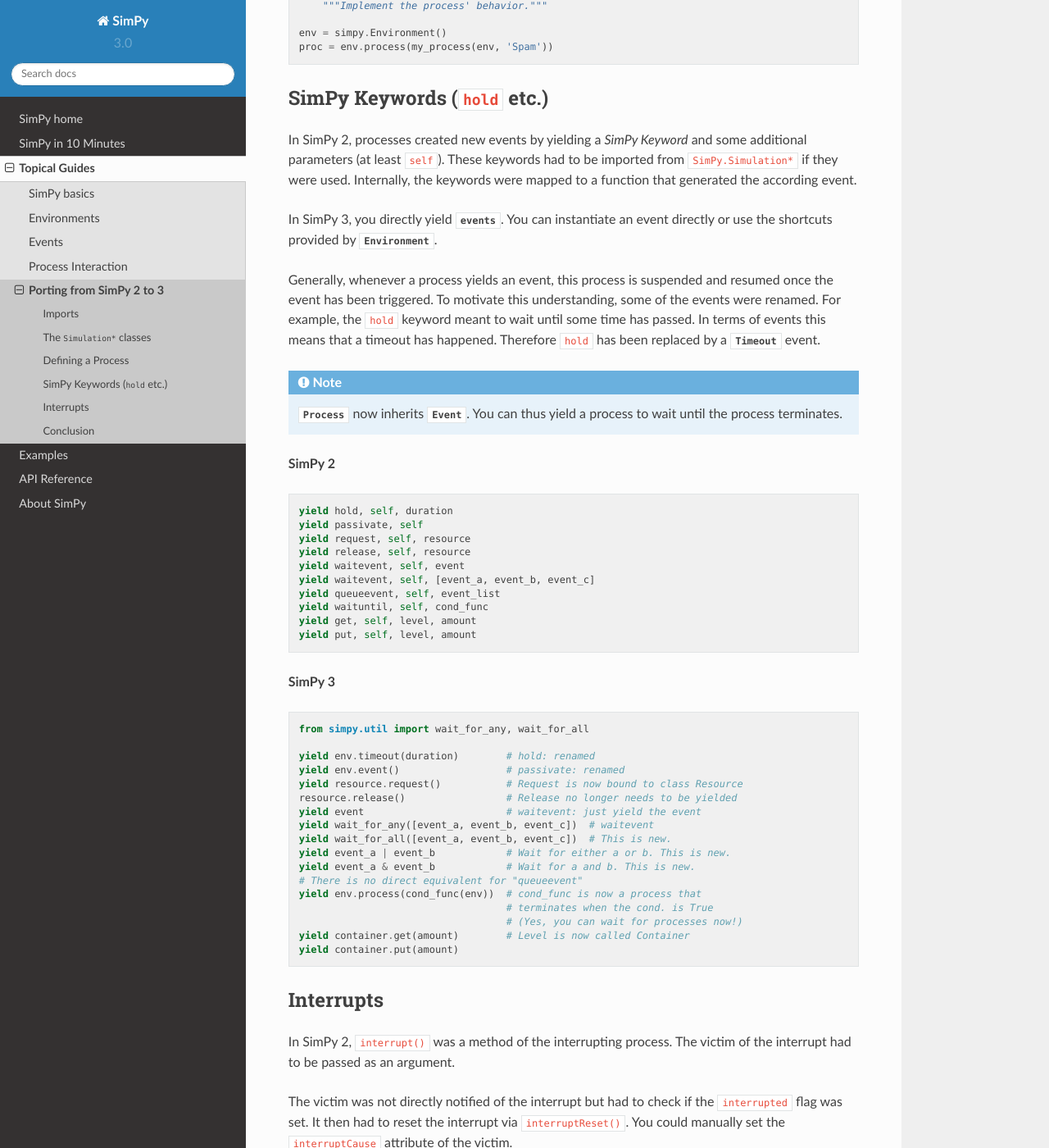
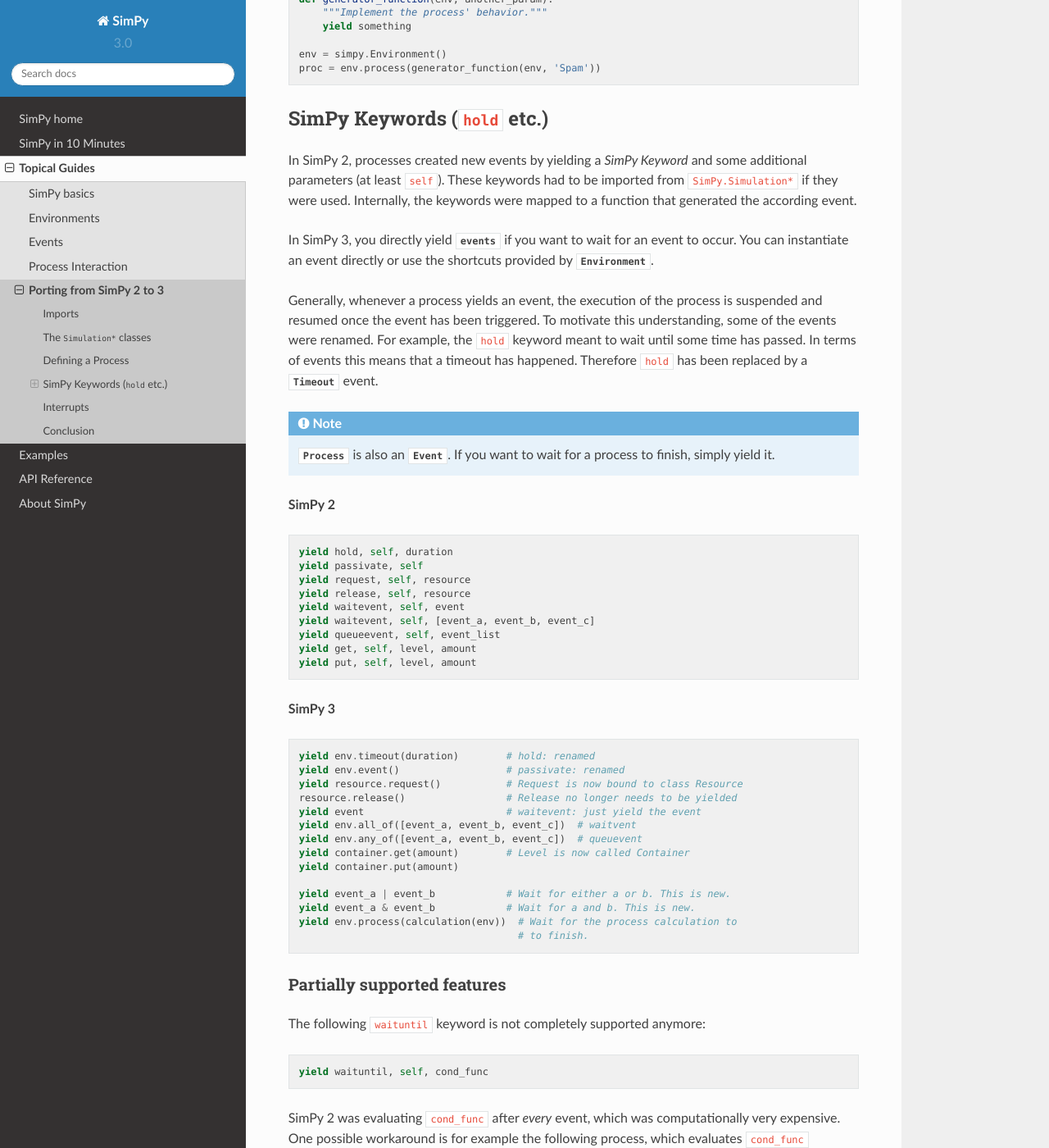
Before and after one commit to cristiklein/simpy, a Sphinx documentation site: the page built from docs/topical_guides/porting_from_simpy2.rst, in a window 1280 px wide and 1400 px high, scrolled down 2919 px. Shown: the whole window at 82% size. Built offline with Sphinx 7.4.7 and the Read the Docs theme 2.0.0, drawn with Linux system fonts in a browser that asks for light colours; pages that are not in the unit, such as notebooks, are missing from menus; some of the changed text lies outside the part shown.

Commit message:
Update and improve wording of the porting guide.

```diff
--- a/docs/topical_guides/porting_from_simpy2.rst
+++ b/docs/topical_guides/porting_from_simpy2.rst
@@ -21,10 +21,9 @@
 ``Simulation`` (or ``SimulationRT``), ``Process`` and some of the SimPy
 keywords (``hold`` or ``passivate``, for example) from that package.
 
-In SimPy 3, you usually need to import much less classes and modules (e.g., you
-don't need direct access to :class:`~simpy.events.Process` and the SimPy
-keywords anymore). In most use cases you will now only need to import
-:mod:`simpy`.
+In SimPy 3, you usually need to import much less classes and modules (for
+example, all keywords are gone). In most use cases you will now only need to
+import :mod:`simpy`.
 
 
 **SimPy 2**
@@ -98,19 +97,20 @@
 ==================
 
 Processes had to inherit the ``Process`` base class in SimPy 2. Subclasses had
-to implement at least a so called *Process Execution Method (PEM)* and in
-most cases ``__init__()``. Each process needed to know the ``Simulation``
-instance it belonged to. This reference was passed implicitly in the procedural
-API and had to be passed explicitly in the object-oriented API. Apart from some
-internal problems, this made it quite cumbersome to define a simple process.
+to implement at least a so called *Process Execution Method (PEM)* (which is
+basically a generator function) and in most cases ``__init__()``. Each process
+needed to know the ``Simulation`` instance it belonged to. This reference was
+passed implicitly in the procedural API and had to be passed explicitly in the
+object-oriented API. Apart from some internal problems, this made it quite
+cumbersome to define a simple process.
 
-Processes were started by passing the ``Process`` and the generator returned by
-the PEM to either the global ``activate()`` function or the corresponding
-``Simulation`` method.
+Processes were started by passing the ``Process`` and a generator instance
+created by the generator function to either the global ``activate()`` function
+or the corresponding ``Simulation`` method.
 
-A process in SimPy 3 can be defined by any Python generator function (no matter
-if it’s defined on module level or as an instance method). Hence, they are now
-just called process functions.  They usually require a reference to the
+A process in SimPy 3 is a Python generator (no matter if it’s defined on module
+level or as an instance method) wrapped in a :class:`~simpy.events.Process`
+instance. The generator usually requires a reference to a
 :class:`~simpy.core.Environment` to interact with, but this is completely
 optional.
 
@@ -130,12 +130,13 @@
             super().__init__()
             self.another_param = another_param
 
-        def run(self):
+        def generator_function(self):
             """Implement the process' behavior."""
+            yield something
 
     initialize()
     proc = Process('Spam')
-    activate(proc, proc.run())
+    activate(proc, proc.generator_function())
 
 
 .. code-block:: python
@@ -148,12 +149,13 @@
             super().__init__(sim=sim)
             self.another_param = another_param
 
-        def run(self):
+        def generator_function(self):
             """Implement the process' behaviour."""
+            yield something
 
     sim = Simulation()
     proc = Process(sim, 'Spam')
-    sim.activate(proc, proc.run())
+    sim.activate(proc, proc.generator_function())
 
 
 **SimPy 3**
@@ -162,11 +164,12 @@
 
     import simpy
 
-    def my_process(env, another_param):
+    def generator_function(env, another_param):
         """Implement the process' behavior."""
+        yield something
 
     env = simpy.Environment()
-    proc = env.process(my_process(env, 'Spam'))
+    proc = env.process(generator_function(env, 'Spam'))
 
 
 SimPy Keywords (``hold`` etc.)
@@ -177,21 +180,21 @@
 from ``SimPy.Simulation*`` if they were used. Internally, the keywords were
 mapped to a function that generated the according event.
 
-In SimPy 3, you directly yield :mod:`~simpy.events`. You can instantiate an
-event directly or use the shortcuts provided by
-:class:`~simpy.core.Environment`.
+In SimPy 3, you directly yield :mod:`~simpy.events` if you want to wait for an
+event to occur. You can instantiate an event directly or use the shortcuts
+provided by :class:`~simpy.core.Environment`.
 
-Generally, whenever a process yields an event, this process is suspended and
-resumed once the event has been triggered. To motivate this understanding, some
-of the events were renamed. For example, the ``hold`` keyword meant to wait
-until some time has passed. In terms of events this means that a timeout has
-happened. Therefore ``hold`` has been replaced by
-a :class:`~simpy.events.Timeout` event.
+Generally, whenever a process yields an event, the execution of the process is
+suspended and resumed once the event has been triggered. To motivate this
+understanding, some of the events were renamed. For example, the ``hold``
+keyword meant to wait until some time has passed. In terms of events this means
+that a timeout has happened. Therefore ``hold`` has been replaced by a
+:class:`~simpy.events.Timeout` event.
 
 .. note::
 
-    :class:`~simpy.events.Process` now inherits :class:`~simpy.events.Event`.
-    You can thus yield a process to wait until the process terminates.
+    :class:`~simpy.events.Process` is also an :class:`~simpy.events.Event`. If
+    you want to wait for a process to finish, simply yield it.
 
 
 **SimPy 2**
@@ -205,7 +208,6 @@
     yield waitevent, self, event
     yield waitevent, self, [event_a, event_b, event_c]
     yield queueevent, self, event_list
-    yield waituntil, self, cond_func
     yield get, self, level, amount
     yield put, self, level, amount
 
@@ -214,23 +216,43 @@
 
 .. code-block:: python
 
-    from simpy.util import wait_for_any, wait_for_all
-
     yield env.timeout(duration)        # hold: renamed
     yield env.event()                  # passivate: renamed
     yield resource.request()           # Request is now bound to class Resource
     resource.release()                 # Release no longer needs to be yielded
     yield event                        # waitevent: just yield the event
-    yield wait_for_any([event_a, event_b, event_c])  # waitevent
-    yield wait_for_all([event_a, event_b, event_c])  # This is new.
+    yield env.all_of([event_a, event_b, event_c])  # waitvent
+    yield env.any_of([event_a, event_b, event_c])  # queuevent
+    yield container.get(amount)        # Level is now called Container
+    yield container.put(amount)
+
     yield event_a | event_b            # Wait for either a or b. This is new.
     yield event_a & event_b            # Wait for a and b. This is new.
-    # There is no direct equivalent for "queueevent"
-    yield env.process(cond_func(env))  # cond_func is now a process that
-                                       # terminates when the cond. is True
-                                       # (Yes, you can wait for processes now!)
-    yield container.get(amount)        # Level is now called Container
-    yield container.put(amount)
+    yield env.process(calculation(env))  # Wait for the process calculation to
+                                         # to finish.
+
+
+Partially supported features
+----------------------------
+
+The following ``waituntil`` keyword is not completely supported anymore:
+
+.. code-block:: python
+
+    yield waituntil, self, cond_func
+
+SimPy 2 was evaluating ``cond_func`` after *every* event, which was
+computationally very expensive. One possible workaround is for example the
+following process, which evaluates ``cond_func`` periodically:
+
+.. code-block:: python
+
+    def waituntil(env, cond_func, delay=1):
+        while not cond_func():
+            yield env.timeout(delay)
+
+    # Usage:
+    yield waituntil(env, cond_func)
 
 
 Interrupts
@@ -240,7 +262,7 @@
 victim of the interrupt had to be passed as an argument.
 
 The victim was not directly notified of the interrupt but had to check if the
-``interrupted`` flag was set. It then had to reset the interrupt via
+``interrupted`` flag was set. Afterwards, it had to reset the interrupt via
 ``interruptReset()``. You could manually set the ``interruptCause`` attribute
 of the victim.
 
```
Also changed, not shown: other parts of docs/topical_guides/porting_from_simpy2.rst (+5 -5 lines).
